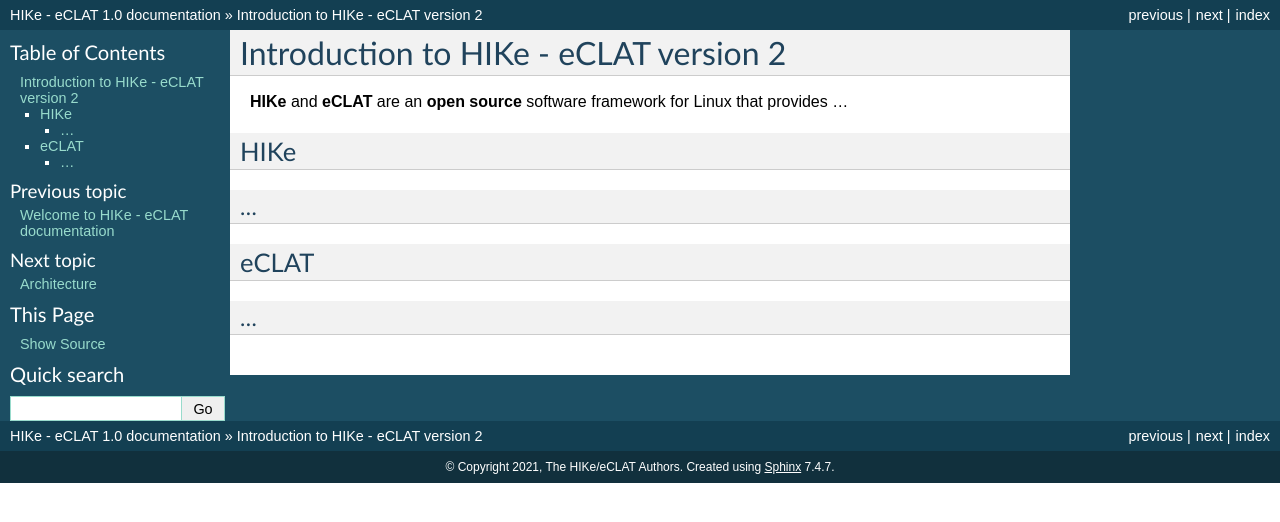
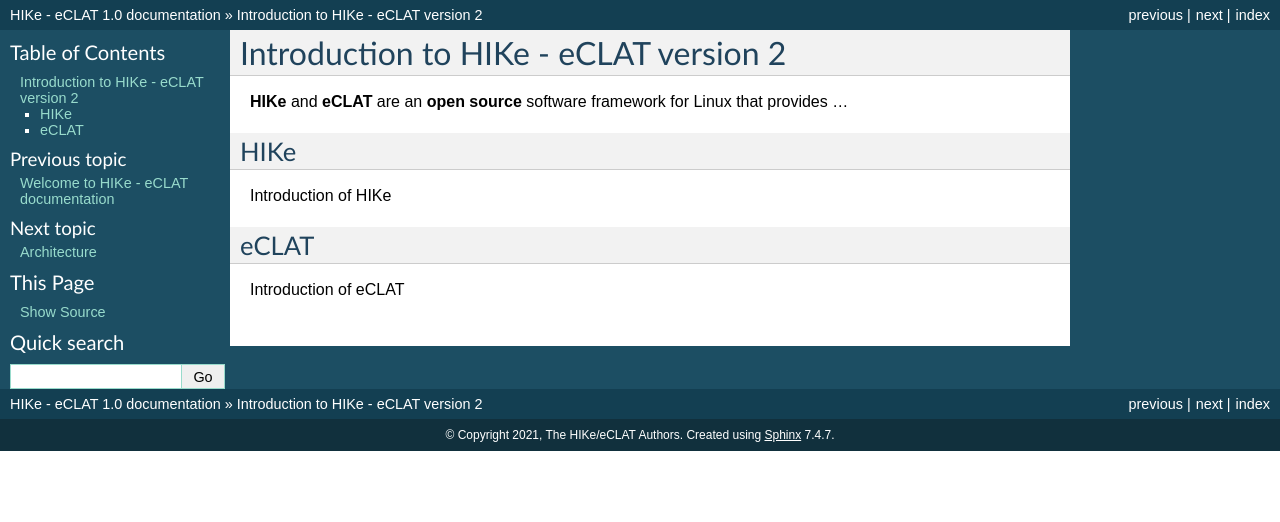
Before and after one commit to hike-eclat/docs, a Sphinx documentation site: the page built from docs/intro.rst, in a window 1280 px wide. Shown: the top 522 px of the page. Built offline with Sphinx 7.4.7, drawn with Linux system fonts in a browser that asks for light colours; pages that are not in the unit, such as notebooks, are missing from menus.

Commit message:
Update intro.rst

```diff
--- a/docs/intro.rst
+++ b/docs/intro.rst
@@ -5,10 +5,8 @@
 
 HIKe
 ----
-...
-...
+Introduction of HIKe
 
 eCLAT
 -----
-...
-...
+Introduction of eCLAT
```
